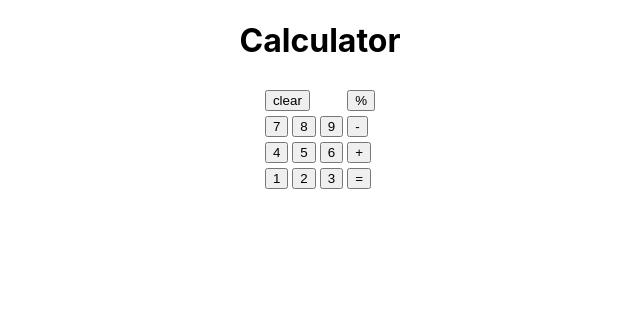
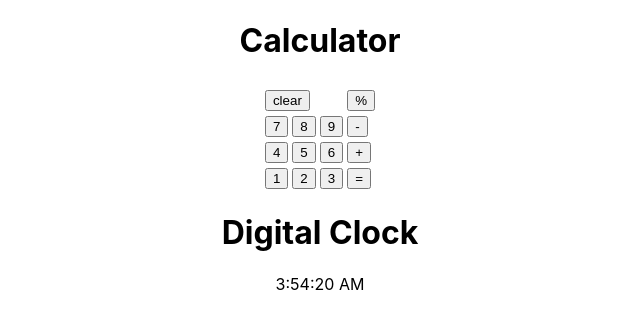
Before and after one commit to pawan6783/calculator, a React (Create React App) app: page / in a window 1280 px wide. Shown: the top 328 px of the page, without its empty margins (320-960 px from the left). Built offline with nearby package versions, Linux system fonts and the light colour scheme.

Commit message:
Digital Clock componenet added

```diff
--- a/src/containers/App.js
+++ b/src/containers/App.js
@@ -1,6 +1,7 @@
 import  React, {Component} from 'react';
 import '../stylesheets/App.css';
 import Calculator from '../components/Calculator';
+import DigitalClock from './DigitalClock';
 
 class App extends Component{
 
@@ -65,6 +66,9 @@ class App extends Component{
         result = {this.state.result}
         onClick = {(event) => this.onClickHandler(event)}
         ></Calculator>
+        <div>
+          <DigitalClock></DigitalClock>
+        </div>
       </div>
     )
   }
--- /dev/null
+++ b/src/containers/DigitalClock.js
@@ -0,0 +1,39 @@
+import React, {Component} from 'react';
+
+class DigitalClock extends Component{
+    constructor(props){
+        super(props);
+        this.state = {
+            time: new Date()
+        }
+    }
+
+    currentTime () {
+        this.setState({
+            time: new Date()
+        });
+    }
+
+    componentDidMount(){
+        setInterval(() => this.currentTime(), 1000);
+    }
+
+    render(){
+        return(
+            <div>
+                <center>
+
+                    <h1>Digital Clock</h1>
+
+                    <div>
+                    {this.state.time.toLocaleTimeString()}
+                    </div>
+
+                </center>
+
+            </div>
+        );
+    }
+}
+
+export default DigitalClock;
```
Also changed, not shown: 1 other file (tests, documents, lock files or other folders).
